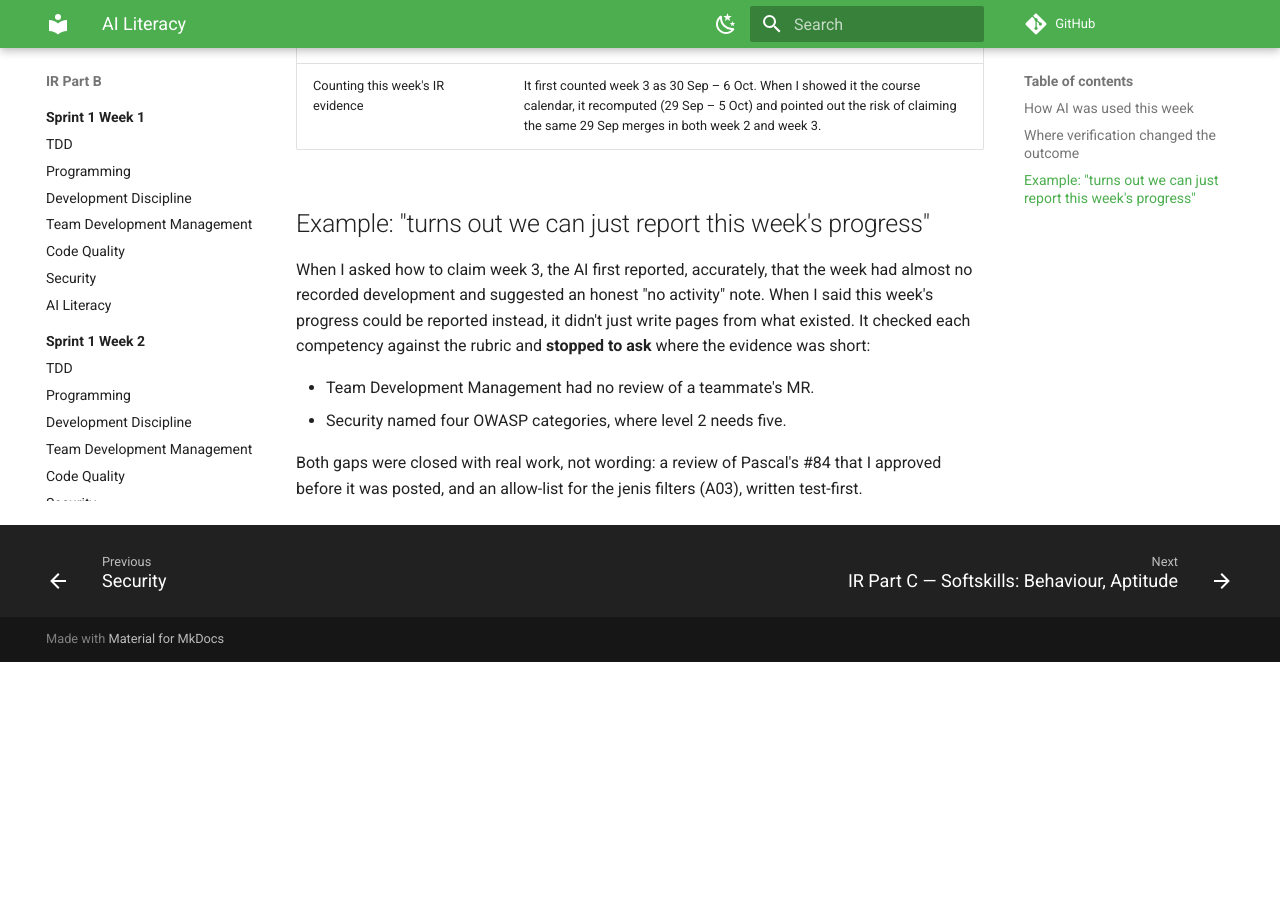
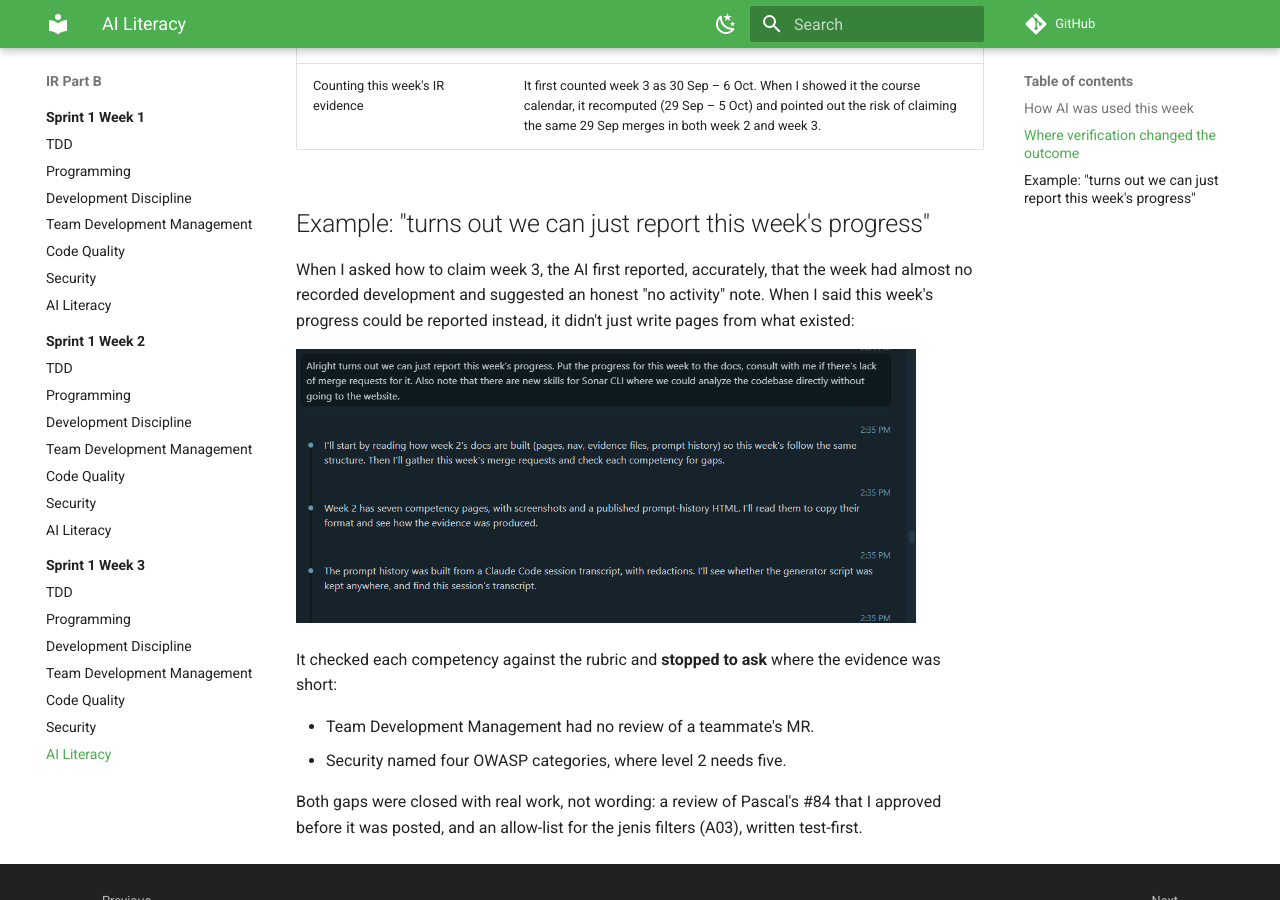
Before and after one commit to mvfi0/pilah-docs, an MkDocs documentation site: the page built from docs/review-week-3/part-b/ai-literacy.md, in a window 1280 px wide and 900 px high, scrolled down 2085 px. Built offline with MkDocs 1.6.1 and Material for MkDocs 9.7.7, drawn with Linux system fonts in a browser that asks for light colours; comment, search, counter and statistics services are not loaded; before the commit the page ends 2747 px from its top, so only the background shows below that.

Commit message:
docs(ir): show the "report this week's progress" prompt on the week 3 AI Literacy page
Screenshot of the prompt and the AI's first steps, next to the example
of it checking each competency for gaps before writing the pages.

Co-Authored-By: Claude Opus 5.5 <noreply@anthropic.com>

```diff
--- a/docs/review-week-3/part-b/ai-literacy.md
+++ b/docs/review-week-3/part-b/ai-literacy.md
@@ -34,7 +34,11 @@ Two records of the same Claude Code session:
 
 ## Example: "turns out we can just report this week's progress"
 
-When I asked how to claim week 3, the AI first reported, accurately, that the week had almost no recorded development and suggested an honest "no activity" note. When I said this week's progress could be reported instead, it didn't just write pages from what existed. It checked each competency against the rubric and **stopped to ask** where the evidence was short:
+When I asked how to claim week 3, the AI first reported, accurately, that the week had almost no recorded development and suggested an honest "no activity" note. When I said this week's progress could be reported instead, it didn't just write pages from what existed:
+
+![Prompt history: I ask the AI to put this week's progress in the docs and consult me if merge requests are lacking; it starts by reading how the week-2 docs and their evidence were built, then checks each competency for gaps](ai-report-this-week.png){ width="620" }
+
+It checked each competency against the rubric and **stopped to ask** where the evidence was short:
 
 - Team Development Management had no review of a teammate's MR.
 - Security named four OWASP categories, where level 2 needs five.
```
Also changed, not shown: docs/review-week-3/part-b/ai-report-this-week.png (added).
